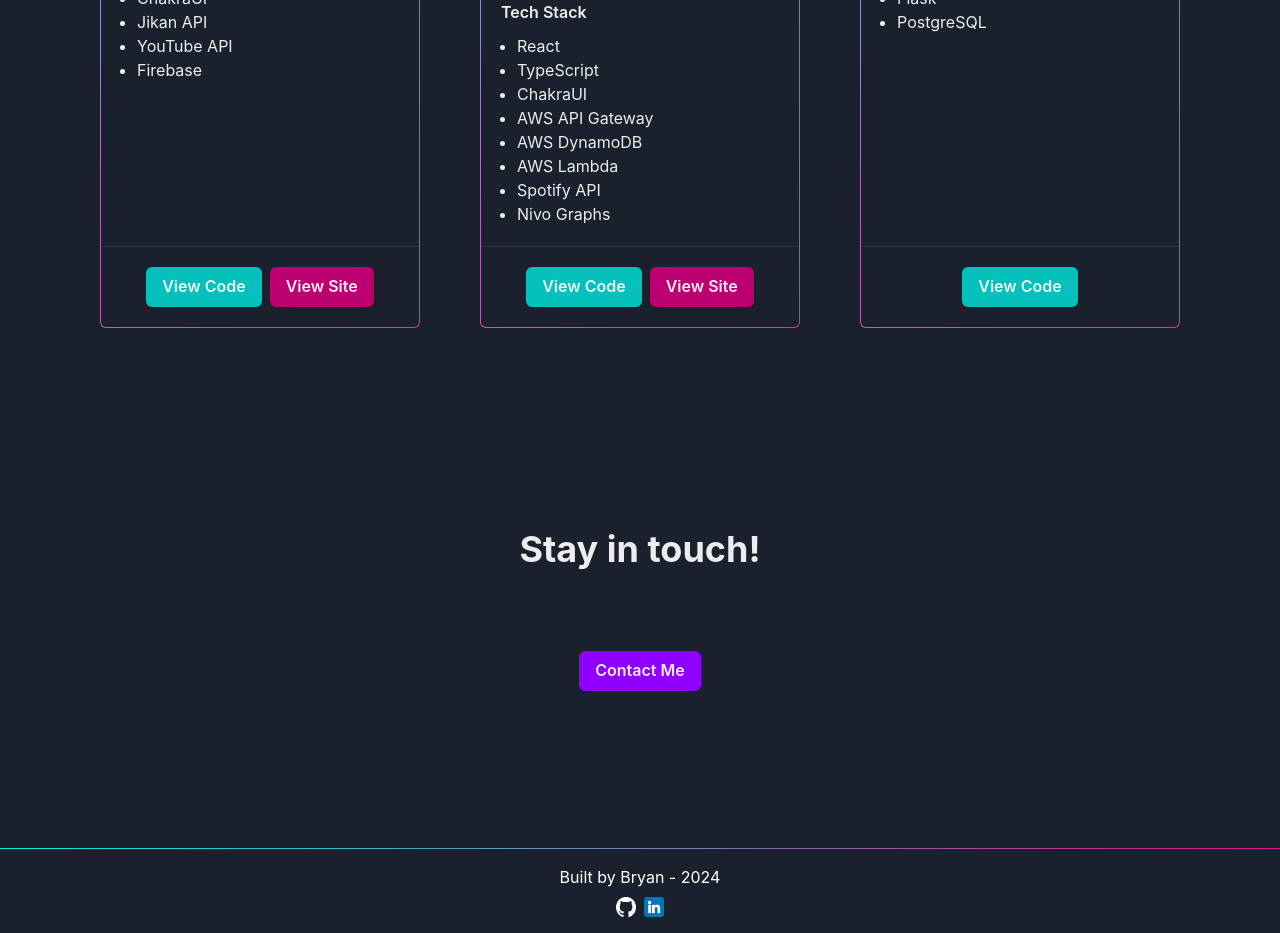
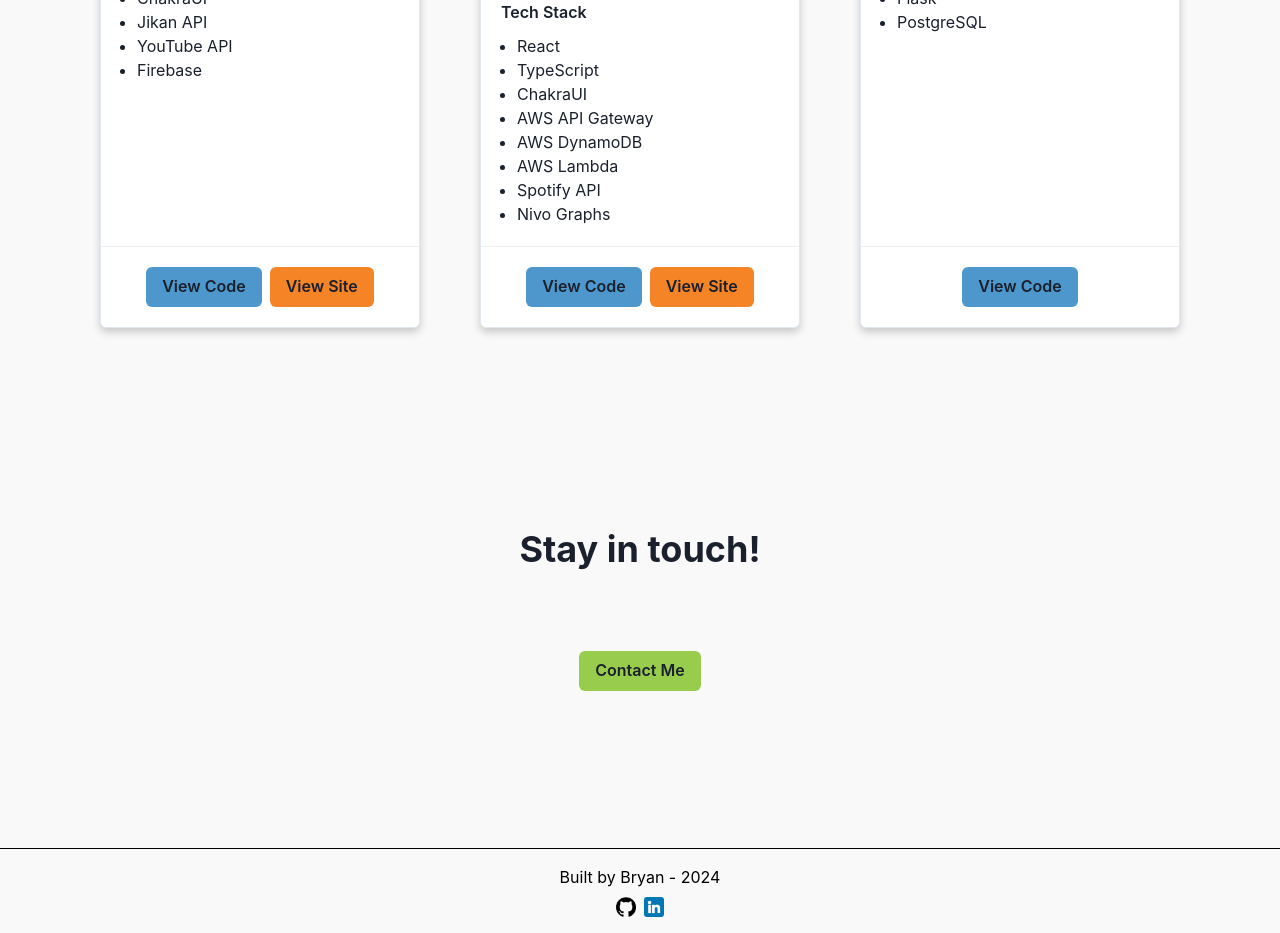
Before and after one commit to bryan-bmf/my-page, a React (Create React App) app: page / in a window 1280 px wide. Shown: the part 1140-2073 px from the top of the page. Built offline with nearby package versions, Linux system fonts and the light colour scheme.

Commit message:
Accessibility (#9)
* bg color

* aria labels

* icon and tab title

```diff
--- a/public/index.html
+++ b/public/index.html
@@ -2,12 +2,12 @@
 <html lang="en">
   <head>
     <meta charset="utf-8" />
-    <link rel="icon" href="%PUBLIC_URL%/favicon.ico" />
+    <link rel="icon" href="%PUBLIC_URL%/robot.png" />
     <meta name="viewport" content="width=device-width, initial-scale=1" />
     <meta name="theme-color" content="#000000" />
     <meta
       name="description"
-      content="Web site created using create-react-app"
+      content="Personal website for Bryan Mitchell Flores"
     />
     <link rel="apple-touch-icon" href="%PUBLIC_URL%/logo192.png" />
     <!--
@@ -24,7 +24,7 @@
       work correctly both with client-side routing and a non-root public URL.
       Learn how to configure a non-root public URL by running `npm run build`.
     -->
-    <title>React App</title>
+    <title>Bryan Mitchell Flores</title>
   </head>
   <body>
     <noscript>You need to enable JavaScript to run this app.</noscript>
--- a/src/App.css
+++ b/src/App.css
@@ -1,40 +1,5 @@
 .App {
   text-align: center;
-}
-
-.App-logo {
-  height: 40vmin;
-  pointer-events: none;
-}
-
-@media (prefers-reduced-motion: no-preference) {
-  .App-logo {
-    animation: App-logo-spin infinite 20s linear;
-  }
-}
-
-.App-header {
-  background-color: #282c34;
-  min-height: 100vh;
-  display: flex;
-  flex-direction: column;
-  align-items: center;
-  justify-content: center;
-  font-size: calc(10px + 2vmin);
-  color: white;
-}
-
-.App-link {
-  color: #61dafb;
-}
-
-@keyframes App-logo-spin {
-  from {
-    transform: rotate(0deg);
-  }
-  to {
-    transform: rotate(360deg);
-  }
 }
 
 #About {
--- a/src/App.tsx
+++ b/src/App.tsx
@@ -10,7 +10,7 @@ function App() {
 	return (
 		<div className="App">
 			<Navbar />
-			<Box pt="84px">
+			<Box pt="84px" bg="background">
 				<AboutMe />
 				<Projects />
 				<ContactMe />
--- a/src/components/AboutMe.tsx
+++ b/src/components/AboutMe.tsx
@@ -72,6 +72,7 @@ const AboutMe = () => {
 const sx = {
 	container: {
 		mb: "20",
+		background: "background"
 	},
 	about: {
 		maxW: "88vw",
--- a/src/components/ContactMe.tsx
+++ b/src/components/ContactMe.tsx
@@ -5,7 +5,7 @@ const ContactMe = () => {
 		<Center>
 			<Box id="Contact" sx={sx.contact}>
 				<Heading sx={sx.header}>Stay in touch!</Heading>
-				<Button sx={sx.button}>
+				<Button aria-label="Contact Me" role="button" sx={sx.button}>
 					<a href="mailto:bryan.mitchellflores@gmail.com" target="_blank">
 						Contact Me
 					</a>
--- a/src/components/Footer.tsx
+++ b/src/components/Footer.tsx
@@ -14,8 +14,8 @@ const Footer = () => {
 			<Text mb="2" color="text">Built by Bryan - {year}</Text>
 			<Center>
 				<HStack>
-					<a href="https://github.com/bryan-bmf" target="_blank">{colorMode === 'light' ? <Image src={github} boxSize="20px" /> : <Image src={githubdark} boxSize="20px" />}</a>
-					<a href="https://www.linkedin.com/in/bryanmitchellflores/" target="_blank"><Image src={linkedin} boxSize="20px" /></a>
+					<a href="https://github.com/bryan-bmf" target="_blank">{colorMode === 'light' ? <Image alt="github" src={github} boxSize="20px" /> : <Image alt="github" src={githubdark} boxSize="20px" />}</a>
+					<a href="https://www.linkedin.com/in/bryanmitchellflores/" target="_blank"><Image  alt="linkedin" src={linkedin} boxSize="20px" /></a>
 				</HStack>
 			</Center>
 		</Box>
@@ -30,9 +30,10 @@ const sx = {
 		position: "relative",
 		bottom: 0,
 		width: "100%",
+		background: "background"
 	},
 	lightGradient: {
-		background: `linear-gradient(white, white) padding-box,
+		background: `linear-gradient(#f9f9f9, #f9f9f9) padding-box,
 	linear-gradient(135deg, black, black) border-box`,
 	},
 	darkGradient: {
--- a/src/components/ProjectCard.tsx
+++ b/src/components/ProjectCard.tsx
@@ -33,7 +33,9 @@ const ProjectCard = ({
 	else gifSrc = cpc;
 
 	const { colorMode, toggleColorMode } = useColorMode();
-	let gradient = colorMode === "light" ? undefined : sx.darkGradient;
+	let gradient = colorMode === "light" ? sx.card : sx.darkGradient;
+
+	let altText = `A gif depicting the ${title} website`;
 
 	return (
 		<Card maxW="xs" variant="outline" sx={gradient}>
@@ -41,6 +43,7 @@ const ProjectCard = ({
 				<Image
 					src={gifSrc}
 					borderRadius="lg"
+					aria-label={altText}
 				/>
 				<Stack mt="6" spacing="3">
 					<Heading size="md">{title}</Heading>
@@ -60,11 +63,11 @@ const ProjectCard = ({
 			<Divider />
 			<CardFooter justifyContent="center">
 				<ButtonGroup spacing="2">
-					<Link href={github} isExternal>
-						<Button  sx={sx.codeButton}>View Code</Button>
+					<Link role="button" aria-label="view code" href={github} isExternal>
+						<Button sx={sx.codeButton}>View Code</Button>
 					</Link>
 					{site ? (
-						<Link href={site} isExternal>
+						<Link role="button" aria-label="view site" href={site} isExternal>
 							<Button sx={sx.siteButton}>View Site</Button>
 						</Link>
 					) : null}
@@ -91,6 +94,9 @@ const sx = {
             background: "siteButtonHover",
         },
 	},
+	card: {
+		boxShadow: "0px 4px 8px 0px rgba(0,0,0,0.2)",
+	}
 };
 
 interface Props {
--- a/src/components/navbar/MenuLink.tsx
+++ b/src/components/navbar/MenuLink.tsx
@@ -18,7 +18,7 @@ const MenuLink = ({ children, to, changeColor, resume }: Props) => {
 	)
 
 	return (
-		resume ? resumeLink : <Link color="text"><Text display="block" title={to} onClick={handleClick}>{children}</Text></Link>
+		resume ? resumeLink : <Link aria-label={children} color="text"><Text display="block" title={to} onClick={handleClick}>{children}</Text></Link>
 	)
 
 };
--- a/src/components/navbar/MenuToggle.tsx
+++ b/src/components/navbar/MenuToggle.tsx
@@ -3,8 +3,9 @@ import { Box } from "@chakra-ui/react";
 
 const MenuToggle = ({ toggle, isOpen }: any) => {
 	// show hamburger menu on smaller screens only
+	let label = isOpen ? "Close" : "Open";
 	return (
-		<Box display={{ base: "block", md: "none" }} onClick={toggle}>
+		<Box role="button" aria-label={label} display={{ base: "block", md: "none" }} onClick={toggle}>
 			{isOpen ? <CloseIcon /> : <HamburgerIcon />}
 		</Box>
 	);
--- a/src/seed/projects.tsx
+++ b/src/seed/projects.tsx
@@ -1,4 +1,3 @@
-
 const projects = [
 	{
 		title: "Anime List",
@@ -8,7 +7,7 @@ const projects = [
 		techStack: ["React", "ChakraUI", "Jikan API", "YouTube API", "Firebase"],
 		github: "https://github.com/bryan-bmf/anime-list",
 		site: "https://anime-list-360918.web.app/",
-		gif: "anime"
+		gif: "anime",
 	},
 	{
 		title: "Mi Bellonera",
@@ -16,18 +15,34 @@ const projects = [
 		Vinyl records are stored in a NoSQL database with data pulled from Spotify API and displayed to
 		allow users to listen to albums on the site and view statistics about my record collection.
 		I used AWS Lambda and API Gateway to create a serverless architecture for the app, and I also used DynamoDB for storing the data.`,
-		techStack: ["React", "TypeScript", "ChakraUI", "AWS API Gateway", "AWS DynamoDB", "AWS Lambda", "Spotify API", "Nivo Graphs"],
+		techStack: [
+			"React",
+			"TypeScript",
+			"ChakraUI",
+			"AWS API Gateway",
+			"AWS DynamoDB",
+			"AWS Lambda",
+			"Spotify API",
+			"Nivo Graphs",
+		],
 		github: "https://github.com/bryan-bmf/anime-list",
 		site: "https:/bit.ly/mibellonera",
-		gif: "vinyl"
+		gif: "vinyl",
 	},
 	{
 		title: "Clean Plate Club",
 		description: `A simple web app to keep track of my favorite recipes with filters to easily find whatever recipe I wanted to cook.
 		I used a PostgreSQL database to store my recipes and a Flask backend to gain more experience with other technologies.`,
-		techStack: ["React", "TypeScript", "ChakraUI", "Python", "Flask", "PostgreSQL"],
+		techStack: [
+			"React",
+			"TypeScript",
+			"ChakraUI",
+			"Python",
+			"Flask",
+			"PostgreSQL",
+		],
 		github: "https://github.com/bryan-bmf/anime-list",
-		gif: "cpc"
+		gif: "cpc",
 	},
 ];
 
--- a/src/utils/theme.tsx
+++ b/src/utils/theme.tsx
@@ -4,7 +4,7 @@ import { extendTheme } from "@chakra-ui/react";
 // 2. Add your color mode config
 const config = {
 	initialColorMode: "dark",
-	useSystemColorMode: true,
+	useSystemColorMode: false,
 };
 
 const colors = {
@@ -36,7 +36,7 @@ const colors = {
 			default: "#1a202c",
 		},
 		backgroundTheme: {
-			light: "#ffffff",
+			light: "#f9f9f9",
 			dark: "#1a202c",
 		}
 	},
@@ -78,12 +78,7 @@ const colors = {
 	},
 };
 
-// #06f1ea	#f90e15
-// #8f00fe	#70ff01
-// #eb008b	#14ff74
-// #1a202c
-
 // 3. extend the theme
-const theme = extendTheme({ config, ...colors });
+const theme = extendTheme({ ...config, ...colors });
 
 export default theme;
```
Also changed, not shown: public/robot.png (added).
